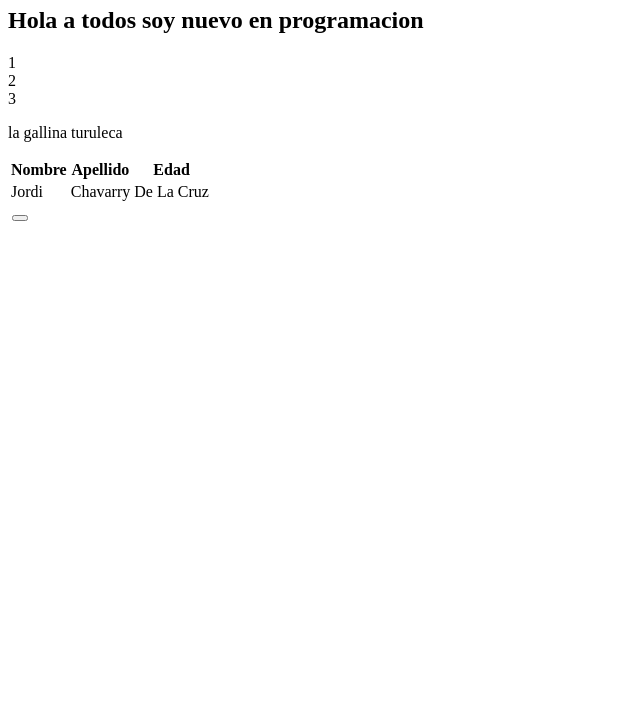
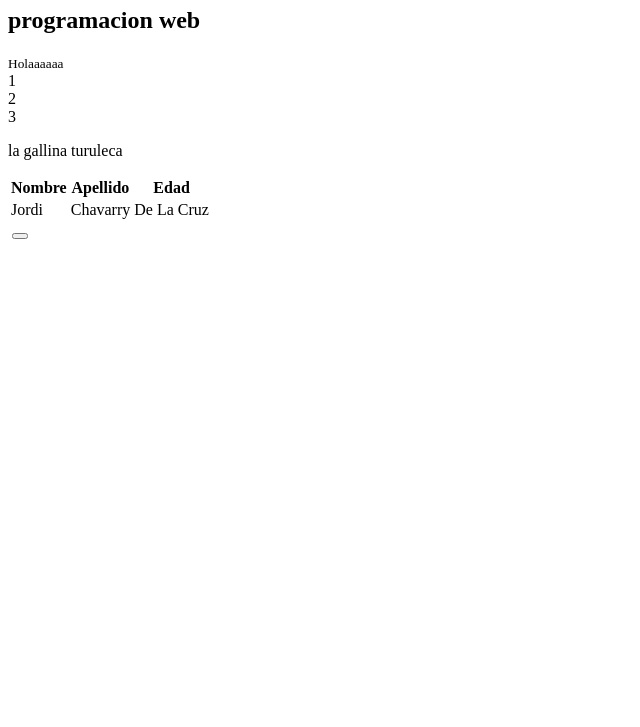
Before and after one commit to ProyectosGit2000/repo-uno, a plain HTML site: page index.html in a window 1280 px wide. Shown: the part 73-800 px from the top of the page, without its empty margins (0-640 px from the left). Drawn offline with Linux system fonts and the light colour scheme.

Commit message:
Update index.html

```diff
--- a/index.html
+++ b/index.html
@@ -7,7 +7,8 @@
 </head>
 <body>
     <h1>HOLA MUNDO</h1>
-    <h2>Hola a todos soy nuevo en programacion</h2>
+    <h2>programacion web</h2>
+    <small>Holaaaaaa</small>
     <div class="conteiner">
         <div class="caja">1</div>
         <div class="caja">2</div>
```
